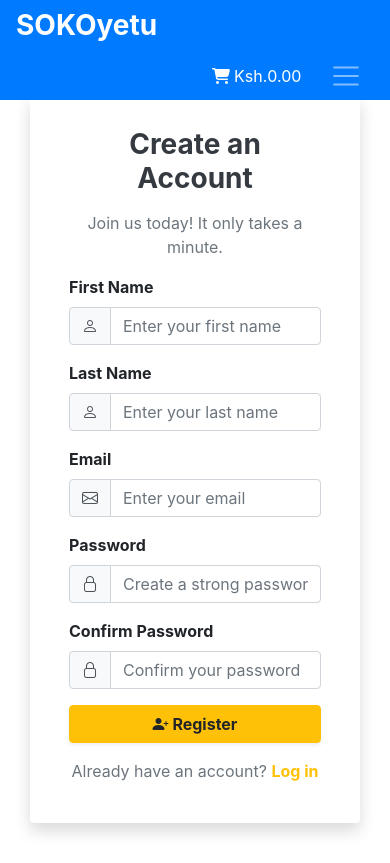
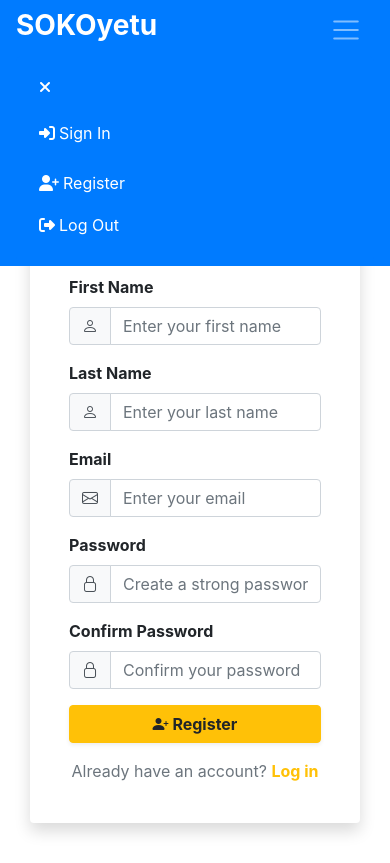
Before and after one commit to Chaser-254/sokoyetu, a Django app: page /accounts/register/ in a window 390 px wide. Shown: the top 863 px of the page. Run offline with Django 5.2, Linux system fonts and the light colour scheme; some libraries are stand-ins or nearby versions.

Commit message:
minor changes

```diff
--- a/listings/templates/base.html
+++ b/listings/templates/base.html
@@ -11,27 +11,37 @@
   <link rel="stylesheet" href="https://fonts.googleapis.com/css2?family=Nunito&display=swap">
   <link rel="stylesheet" href="{% static 'css/style.css' %}">
   <title>{% block title %}{% endblock %}</title>
+
   <style>
+    /* Hide navbar menu on larger screens */
+    @media (min-width: 768px) {
+        .navbar-collapse {
+            display: none !important;
+        }
+    }
+
+    /* Show navbar menu only on mobile */
+    @media (max-width: 767px) {
+        .navbar-collapse {
+            display: block !important;
+            background: #007bff; /* Navbar background color */
+            padding: 15px;
+            border-radius: 5px;
+        }
+
+        .nav-item {
+            text-align: center;
+            margin-bottom: 10px;
+        }
+    }
+
+    /* Custom navbar toggler */
     .navbar-toggler-custom {
       padding: 0.25rem 0.75rem;
       font-size: 1.35rem;
       line-height: 1;
       background-color: transparent;
       border: none;
-    }
-
-    .navbar-collapse-custom {
-      display: flex;
-      justify-content: space-between;
-      align-items: center;
-    }
-
-    .navbar-nav {
-      flex-direction: column;
-    }
-
-    .nav-item {
-      margin-left: 15px;
     }
   </style>
 </head>
@@ -43,15 +53,18 @@
         <h3 class="font-weight-bold">SOKOyetu</h3>
       </a>
 
-      <a href="{% url 'cart:cart_detail' %}" class="nav-link text-white d-flex align-items-center"style="margin-left: 180px;">
+      <!-- Cart Info -->
+      <a href="{% url 'cart:cart_detail' %}" class="nav-link text-white d-none d-md-flex align-items-center" style="margin-left: 180px;">
         <i class="fas fa-shopping-cart mr-1"></i>
         Ksh.<span id="cart_price">{{ cart_total_price|floatformat:2 }}</span>
       </a>
 
-      <button class="navbar-toggler navbar-toggler-custom" type="button" data-toggle="collapse" data-target="#navbarCollapse">
+      <!-- Navbar Toggler (Mobile Only) -->
+      <button class="navbar-toggler navbar-toggler-custom d-md-none" type="button" data-toggle="collapse" data-target="#navbarCollapse">
         <span class="navbar-toggler-icon"></span>
       </button>
 
+      <!-- Navbar Menu (Hidden on Desktop, Visible on Mobile) -->
       <div class="collapse navbar-collapse navbar-collapse-custom" id="navbarCollapse">
         <ul class="navbar-nav ml-auto">
           <li class="nav-item mx-2">
@@ -94,7 +107,7 @@
     {% block content %}
     {% endblock content %}
   </div>
-  <br><br><br><br><br>
+
   <footer class="bg-dark text-white py-4">
     <div class="container text-center">
       <div class="row">
@@ -123,11 +136,9 @@
     </div>
   </footer>
 
+  <!-- Scripts -->
   <script src="https://code.jquery.com/jquery-3.6.0.min.js"></script>
   <script src="https://cdn.jsdelivr.net/npm/bootstrap@4.5.3/dist/js/bootstrap.bundle.min.js"></script>
-  <script src="https://code.jquery.com/jquery-3.5.1.min.js" integrity="sha256-9/aliU8x4CGsO3+Hhxv8T/Q5PaXtkKtu6ug5TOeNV6gBiFeWPGFN9MuhOf23Q9Ifjh=" crossorigin="anonymous"></script>
-  <script src="https://cdn.jsdelivr.net/npm/popper.js@1.16.0/dist/umd/popper.min.js" integrity="sha384-Q6E9RHvbIyZFJoft+2mJbHaEWldlvI9IOYy5n3zV9zzTtmI3UksdQRVvoxMfooAo" crossorigin="anonymous"></script>
-  <script src="https://stackpath.bootstrapcdn.com/bootstrap/4.1.1/js/bootstrap.min.js" integrity="sha384-smHYKdLADwkXOn1EmN1qk/HfnUcbVRZyYmZ4qpPea6sjB/pTJ0euyQp0Mk8ck+5T" crossorigin="anonymous"></script>
   <script src="{% static 'js/scripts.js' %}"></script>
 </body>
 </html>
```
